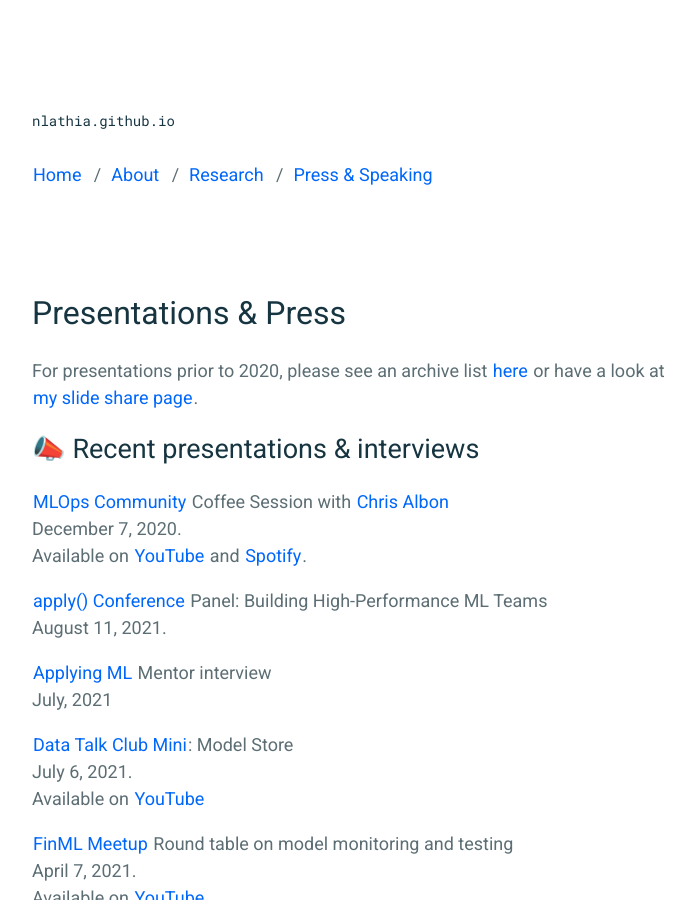
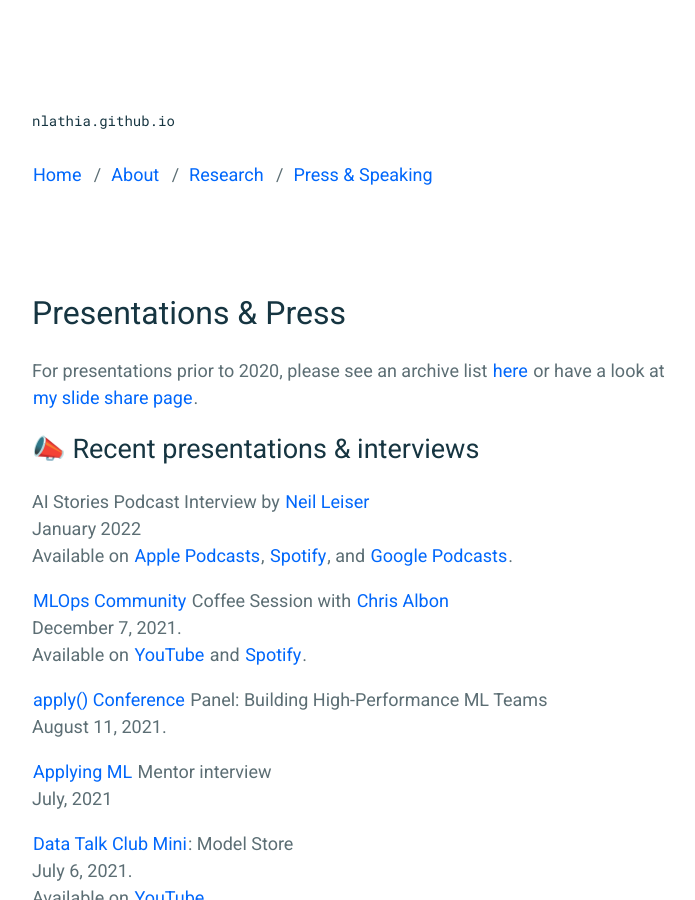
Before and after one commit to nlathia/nlathia.github.io, a Jekyll site: the page built from _pages/public.md, in a window 1280 px wide and 900 px high. Shown: the whole window, without its empty margins (258-953 px from the left). Built offline with Jekyll 4.4.1, drawn with Linux system fonts in a browser that asks for light colours.

Commit message:
Update public.md

```diff
--- a/_pages/public.md
+++ b/_pages/public.md
@@ -8,8 +8,12 @@
 
 # 📣 Recent presentations & interviews
 
+AI Stories Podcast Interview by [Neil Leiser](https://twitter.com/LeiserNeil)
+<br />January 2022
+<br />Available on [Apple Podcasts](https://podcasts.apple.com/gb/podcast/neal-lathia-associate-director-of-machine-learning/id1588432358?i=1000547574631), [Spotify](https://open.spotify.com/episode/5Caj92Njm8TU6XkrMlIYBQ?si=MptFkEwcRLmO1bEO_VV5dQ), and [Google Podcasts](https://podcasts.google.com/feed/aHR0cHM6Ly9mZWVkcy5idXp6c3Byb3V0LmNvbS8xODYxOTA3LnJzcw/episode/QnV6enNwcm91dC05Nzc2Nzk5?sa=X&ved=0CAUQkfYCahcKEwiQu7SUrsP1AhUAAAAAHQAAAAAQAQ).
+
 [MLOps Community](https://mlops.community/) Coffee Session with [Chris Albon](https://chrisalbon.com/)
-<br />December 7, 2020.
+<br />December 7, 2021.
 <br />Available on [YouTube](https://www.youtube.com/watch?v=TKVR5RYkqnc) and [Spotify](https://open.spotify.com/episode/3GSw9rTqNqDBPYviFK9p33?si=9eaf3d55b5fe4949).
 
 [apply() Conference](https://www.applyconf.com/agenda/panel-building-high-performance-ml-teams/) Panel: Building High-Performance ML Teams
```
